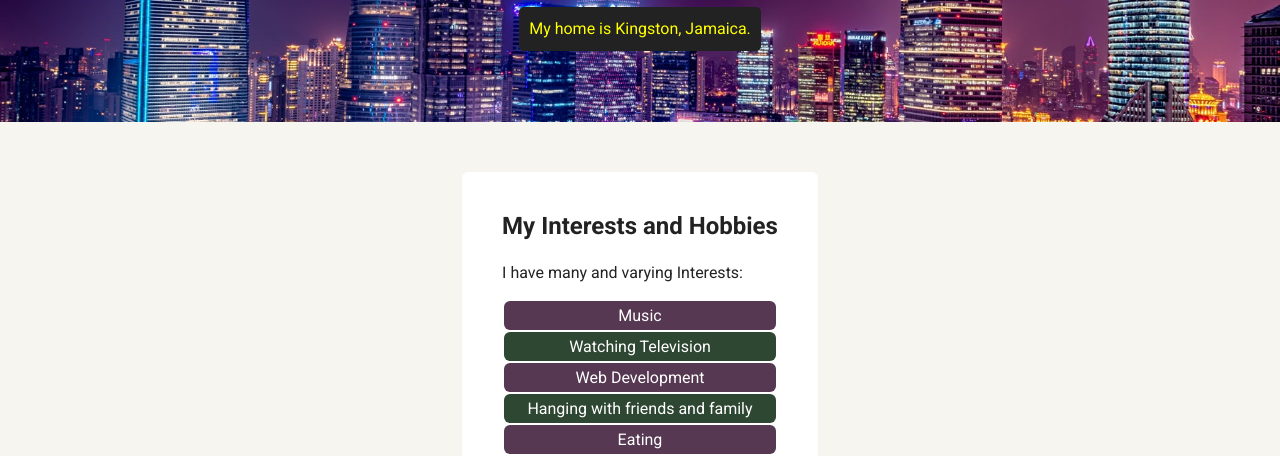
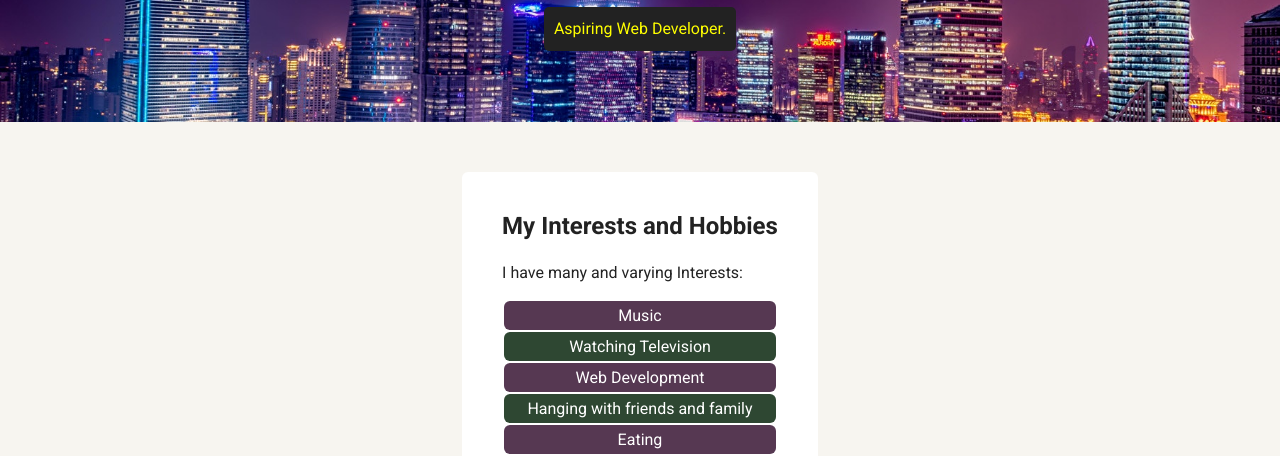
Before and after one commit to jahson8/Personal_Profile_page, a plain HTML site: page interests.html in a window 1280 px wide. Shown: the part 348-804 px from the top of the page. Drawn offline with Linux system fonts and the light colour scheme; a web font is replaced by a local one.

Commit message:
add README and made minor changes to interest.html

```diff
--- a/interests.html
+++ b/interests.html
@@ -20,7 +20,7 @@
     <header>
         <img src="images/profile.jpg" alt="Picture of Jason" class="profile-image">
       <h1 class="tag name">Hello, I’m Jason Miller.</h1>
-      <p class="tag location">My home is Kingston, Jamaica.</p>
+      <p class="tag location">Aspiring Web Developer.</p>
     </header>
 
     <main class="flex" >
```
Also changed, not shown: 1 other file.
